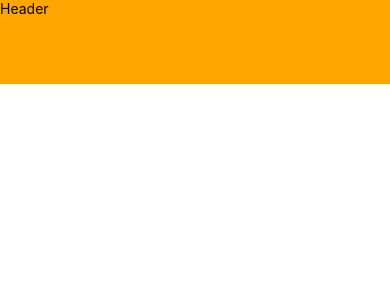
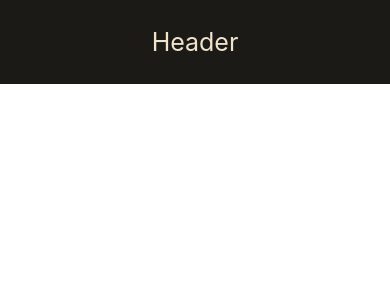
Before and after one commit to Mikhail-Balari/Ecommerce, a React Native app: screen / in a window 390 px wide. Shown: the top 300 px of the page. Built offline with nearby package versions, Linux system fonts and the light colour scheme.

Commit message:
Header.jsx Colors.js

```diff
--- a/src/Components/Header.jsx
+++ b/src/Components/Header.jsx
@@ -1,10 +1,11 @@
 import { StyleSheet, Text, View } from 'react-native'
 import React from 'react'
+import { colors } from '../Global/Colors'
 
 const Header = () => {
   return (
     <View style={styles.containerHeader}>
-      <Text>Header</Text>
+      <Text style={styles.textHeader}>Header</Text>
     </View>
   )
 }
@@ -14,6 +15,12 @@ export default Header
 const styles = StyleSheet.create({
     containerHeader: {
         height: '10%',
-        backgroundColor: 'orange',
+        backgroundColor: colors.darkmatter,
+        justifyContent: 'center',
+        alignItems: 'center',
+    },
+    textHeader: {
+        fontSize: 25,
+        color: colors.secondary,
     }
 })
--- /dev/null
+++ b/src/Global/Colors.js
@@ -0,0 +1,6 @@
+export const colors = {
+    primary: "#FF8303",
+    secondary: "#F0E3CA",
+    coffee: "#A35709",
+    darkmatter: "#1B1A17"
+}
```
Also changed, not shown: src/Screens/Home.jsx (added, +14 -0 lines).
